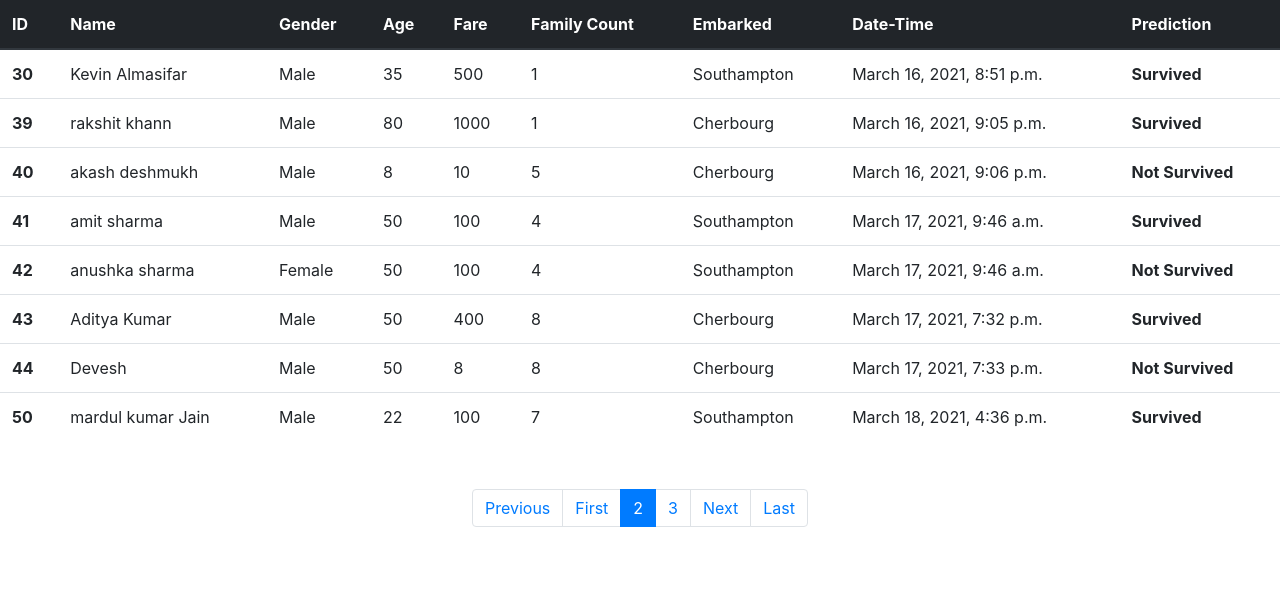
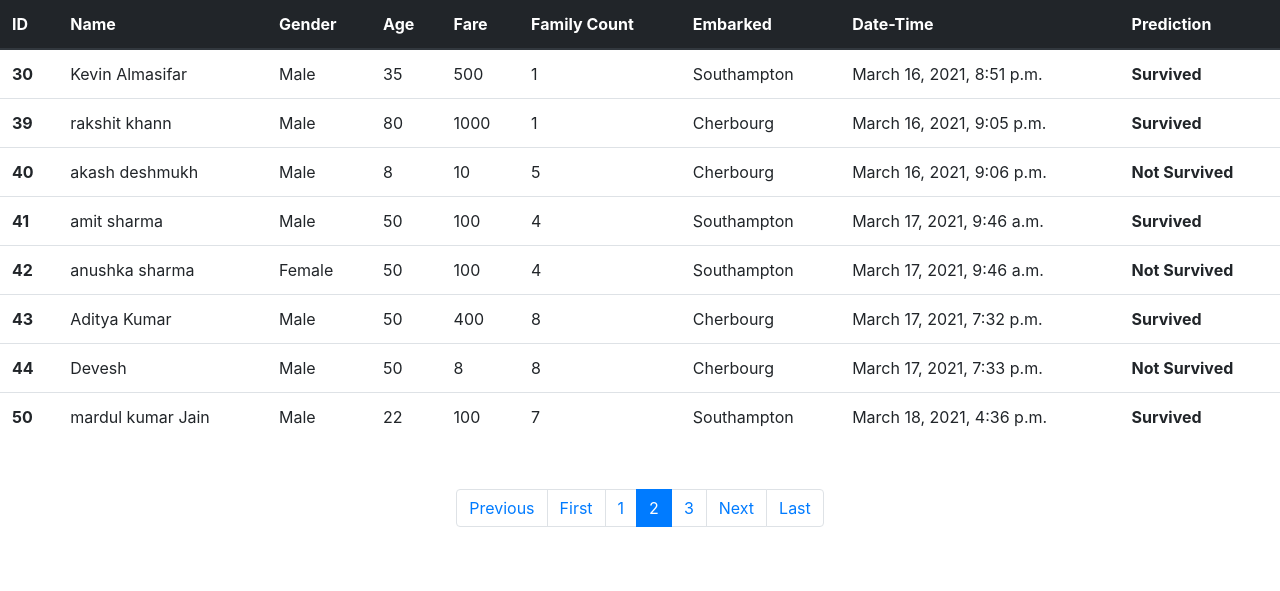
Before and after one commit to ShubhamDeshmukh1697/Titanic-Machine-Learning-Web-App, a Django app: page /predictions/?page=2 in a window 1280 px wide. Shown: the part 303-894 px from the top of the page. Run offline with Django 3.2, Linux system fonts and the light colour scheme; data comes from the database, SQL or seed files in the repository; both versions use the stored data as it was after the commit; some libraries are stand-ins or nearby versions.

Commit message:
final commit PROJECT DONE

```diff
--- a/titanic_django_ml/titanic/predict/templates/predictions.html
+++ b/titanic_django_ml/titanic/predict/templates/predictions.html
@@ -74,6 +74,7 @@
         <li class="page-item">
           <a class="page-link" href="?page=1">First<span class="sr-only"></span></a>
         </li>
+        <li class="page-item"><a class="page-link" href="{% url 'predictions' %}?page={{preds.previous_page_number}}">{{preds.previous_page_number}}</a></li>
         {% else %}
         <li class="page-item disabled">
           <a class="page-link" href="#" tabindex="-1">Previous</a>
@@ -82,8 +83,6 @@
           <a class="page-link" href="?page=1">First<span class="sr-only"></span></a>
         </li>
         {% endif %}
-        <!-- current page link -->
-        {% comment %} <li class="page-item"><a class="page-link" href="{% url 'predictions' %}?page={{preds.previous_page_number}}">{{preds.previous_page_number}}</a></li> {% endcomment %}
         <li class="page-item active">
           <a class="page-link" href="#">{{preds.number}} <span class="sr-only">(current)</span></a>
         </li>
```
Also changed, not shown: titanic_django_ml/titanic/db.sqlite3.
